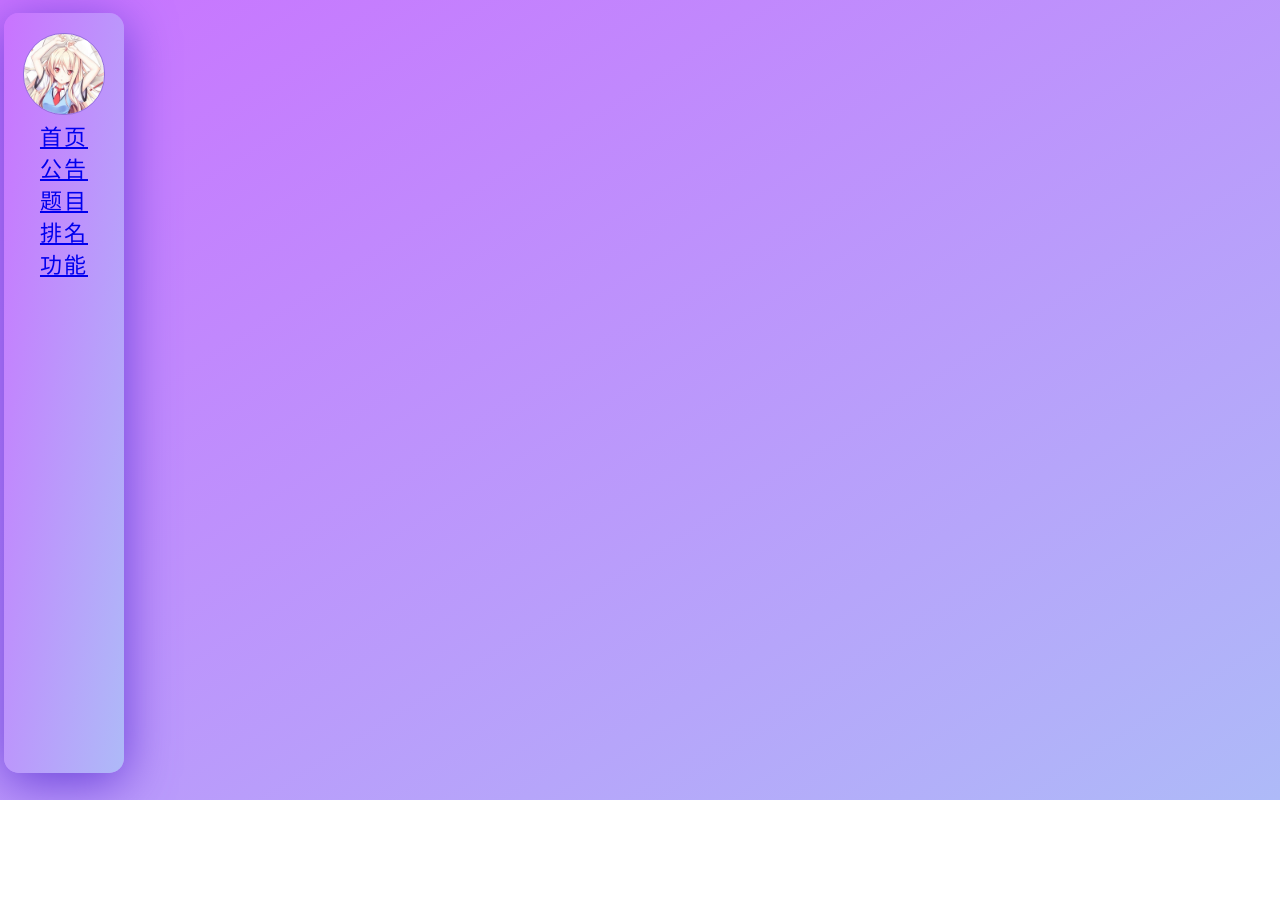
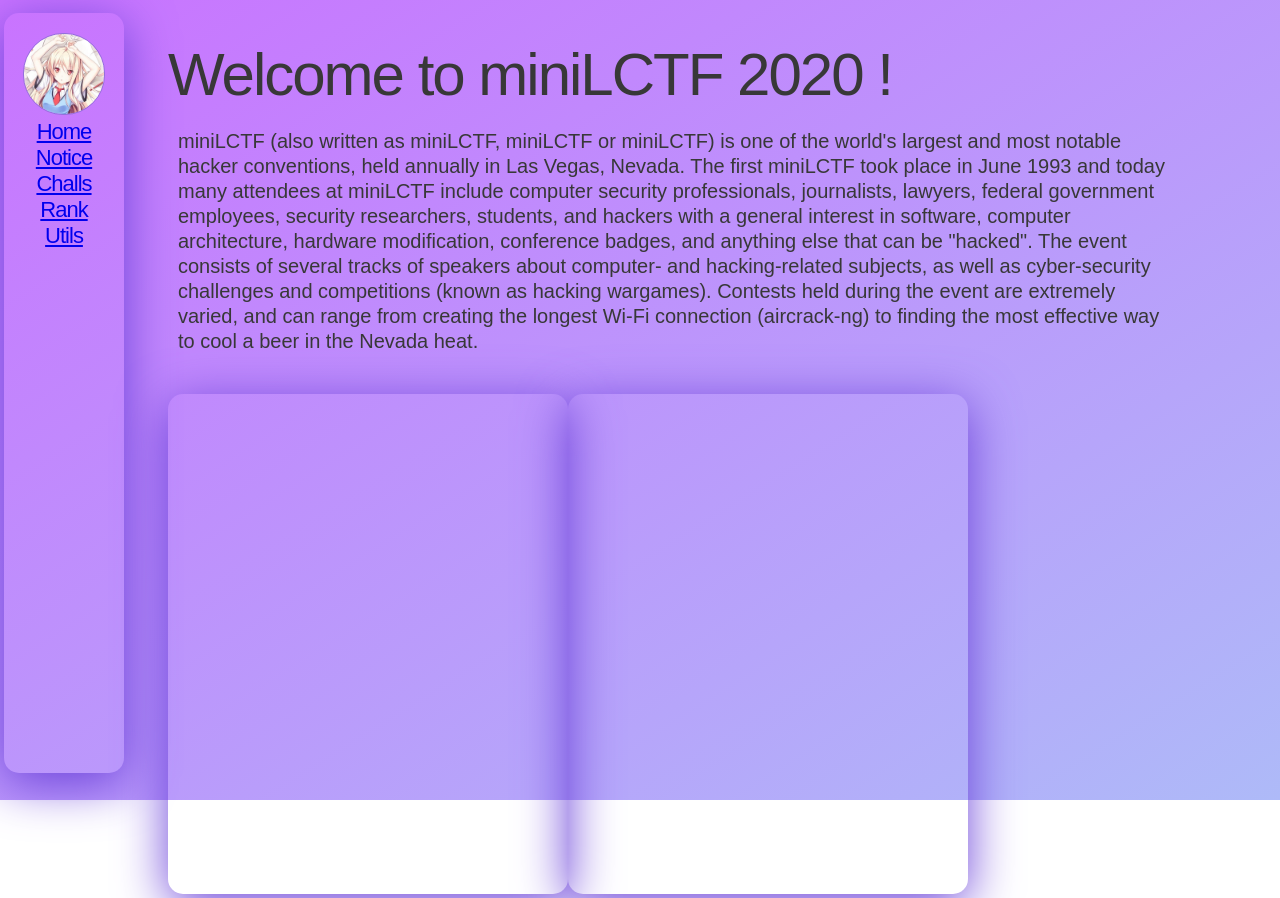
Before and after one commit to Endcat/ciscn-ctfplatform, a Vue app: page /homepage in a window 1280 px wide. Before the commit the page ends 800 px from the top, so only its background shows below. Built offline with nearby package versions, Linux system fonts and the light colour scheme.

Commit message:
homepage struct init

```diff
--- a/src/App.vue
+++ b/src/App.vue
@@ -4,7 +4,9 @@
           <side-bar></side-bar>
       </div>
       <div id="main-view">
-          <router-view></router-view>
+          <transition mode="out-in">
+              <router-view></router-view>
+          </transition>
       </div>
   </div>
 </template>
@@ -47,4 +49,22 @@
     width: 100%;
     background-image: linear-gradient(to bottom right, rgb(201, 115, 255), rgb(174, 186, 248));
   }
+  .v-enter{
+      opacity: 0;
+  }
+  .v-enter-active{
+      transition: 0.2s;
+  }
+  .v-enter-to{
+      opacity: 1;
+  }
+  .v-leave{
+      opacity: 1;
+  }
+  .v-leave-to{
+      opacity:0;
+  }
+  .v-leave-active{
+      transition: 0.2s;
+  }
 </style>
--- a/src/components/loginBox.vue
+++ b/src/components/loginBox.vue
@@ -59,7 +59,7 @@
         top:50%;
         left: 50%;
         transform: translate(-50%, -50%);
-        transition: all 0.5s linear;
+        transition: all 0.2s linear;
     }
     .base-container:hover {
         transform: translate(-50%, -52%);
--- a/src/components/sideBar.vue
+++ b/src/components/sideBar.vue
@@ -7,19 +7,19 @@
                 </router-link>
             </li>
             <li class="nav-menu">
-                <router-link to="/homepage">首页</router-link>
+                <router-link to="/homepage">Home</router-link>
             </li>
             <li class="nav-menu">
-                <router-link to="/dashboard">公告</router-link>
+                <router-link to="/dashboard">Notice</router-link>
             </li>
             <li class="nav-menu">
-                <router-link to="/challenge">题目</router-link>
+                <router-link to="/challenge">Challs</router-link>
             </li>
             <li class="nav-menu">
-                <router-link to="/ranking">排名</router-link>
+                <router-link to="/ranking">Rank</router-link>
             </li>
             <li class="nav-menu">
-                <router-link to="/utils">功能</router-link>
+                <router-link to="/utils">Utils</router-link>
             </li>
         </ul>
     </div>
@@ -27,7 +27,7 @@
 
 <script>
     export default {
-        name: "sideBar"
+        name: "sideBar",
     }
 </script>
 
@@ -37,10 +37,8 @@
     width: 120px;
     height: 95%;
     max-height: 100%;
-    background: #d3d3d3;
     border-radius: 15px;
     margin: 10% auto;
-    background: linear-gradient(to bottom right, rgb(201, 115, 255), rgb(174, 186, 248));
     box-shadow: 0 10px 50px 0 rgb(107, 66, 217);
     transition: all 0.5s linear;
 }
@@ -65,7 +63,7 @@
         font-size: 22px;
         font-family: "Microsoft YaHei",sans-serif;
         font-weight: lighter;
-        letter-spacing: 2px;
+        letter-spacing: -1px;
 
     }
 </style>
--- a/src/router/index.js
+++ b/src/router/index.js
@@ -5,6 +5,7 @@ import Dashboard from "../views/Dashboard";
 import Challenge from "../views/Challenge";
 import Ranking from "../views/Ranking";
 import Utils from "../views/Utils";
+import Login from "../views/Login";
 
 Vue.use(VueRouter)
 
@@ -14,6 +15,7 @@ const routes = [
   { path: '/challenge', component: Challenge},
   { path: '/ranking', component: Ranking},
   { path: '/utils', component: Utils},
+  { path: '/login', component: Login},
 ]
 
 const router = new VueRouter({
--- a/src/views/Homepage.vue
+++ b/src/views/Homepage.vue
@@ -1,5 +1,17 @@
 <template>
-
+    <div id="homepage">
+        <div class="home-title">Welcome to miniLCTF 2020 !</div>
+        <div class="home-subtitle">
+            miniLCTF (also written as miniLCTF, miniLCTF or miniLCTF) is one of the world's largest and most notable hacker conventions,
+            held annually in Las Vegas, Nevada. The first miniLCTF took place in June 1993 and today many attendees at miniLCTF
+            include computer security professionals, journalists, lawyers, federal government employees, security researchers, students,
+            and hackers with a general interest in software, computer architecture, hardware modification, conference badges, and anything else that can be "hacked".
+            The event consists of several tracks of speakers about computer- and hacking-related subjects, as well as cyber-security challenges and competitions (known as hacking wargames).
+            Contests held during the event are extremely varied, and can range from creating the longest Wi-Fi connection (aircrack-ng) to finding the most effective way to cool a beer in the Nevada heat.
+        </div>
+        <div class="home-bar"></div>
+        <div class="home-bar"></div>
+    </div>
 </template>
 
 <script>
@@ -9,5 +21,38 @@
 </script>
 
 <style scoped>
+    .home-bar{
+        position: relative;
+        display: inline-block;
+        border-radius: 15px;
+        box-shadow: 0 10px 50px 0 rgb(107, 66, 217);
+        width: 400px;
+        height: 500px;
+    }
+    #homepage{
+        position: relative;
+        padding-top: 40px;
+        padding-left: 40px;
+    }
+    .home-title
+    {
+        color: #383838;
+        font-size: 60px;
+        font-family: "Microsoft YaHei", sans-serif;
+        font-weight: lighter;
+        letter-spacing: -2px;
+    }
+    .home-subtitle{
+        color: #383838;
+        font-size: 20px;
+        font-family: "Microsoft YaHei", sans-serif;
+        font-weight: lighter;
+        line-height: 25px;
+        padding-top: 20px;
+        padding-left: 10px;
+        padding-bottom: 40px;
+        max-width: 1000px;
+        height: 225px;
+    }
 
 </style>
--- a/src/views/Login.vue
+++ b/src/views/Login.vue
@@ -1,10 +1,14 @@
 <template>
-
+    <login-box base-width="500" base-height="600"></login-box>
 </template>
 
 <script>
+    import loginBox from "../components/loginBox";
     export default {
-        name: "Login"
+        name: "Login",
+        components: {
+            loginBox
+        }
     }
 </script>
 
```
